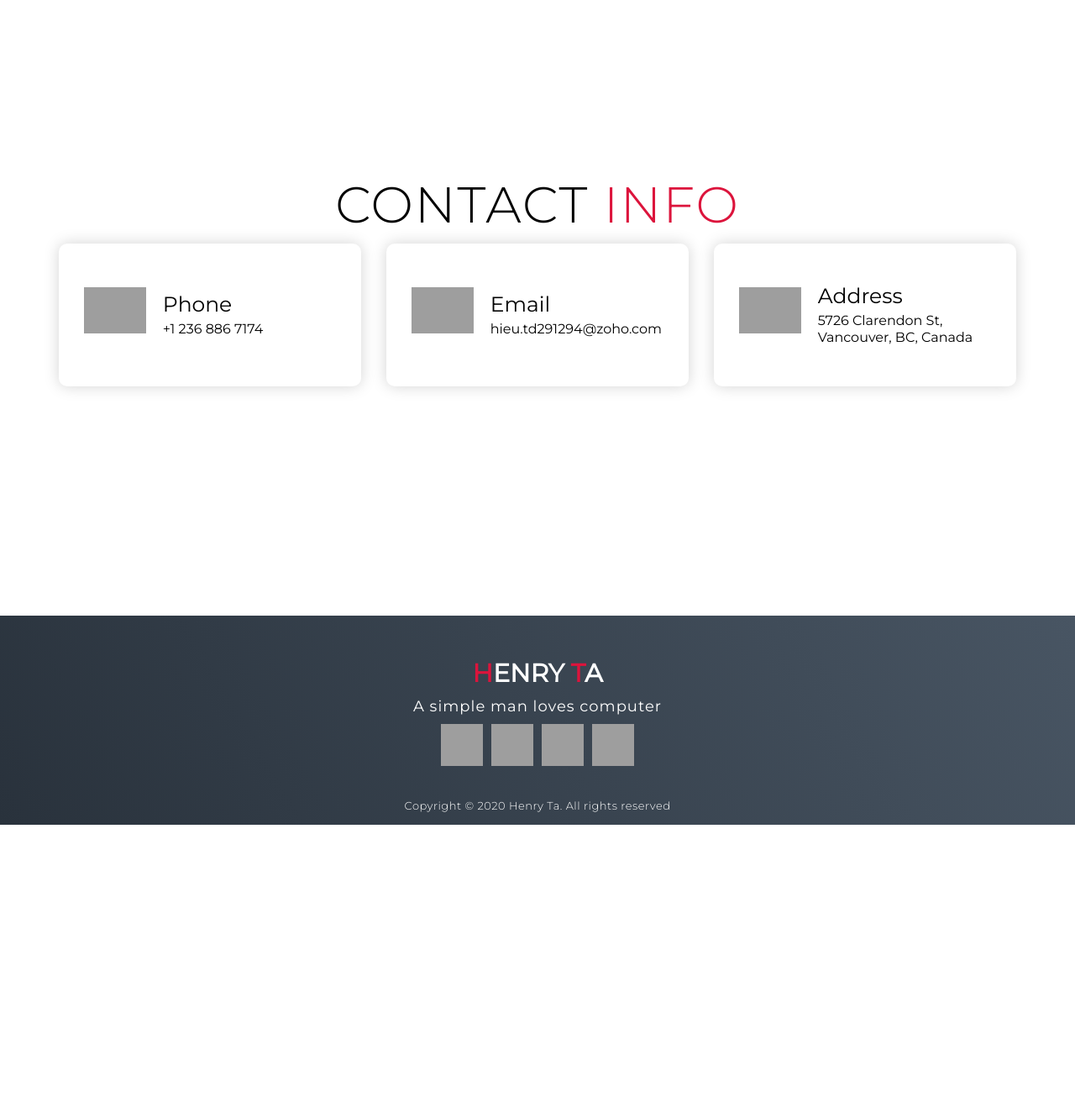
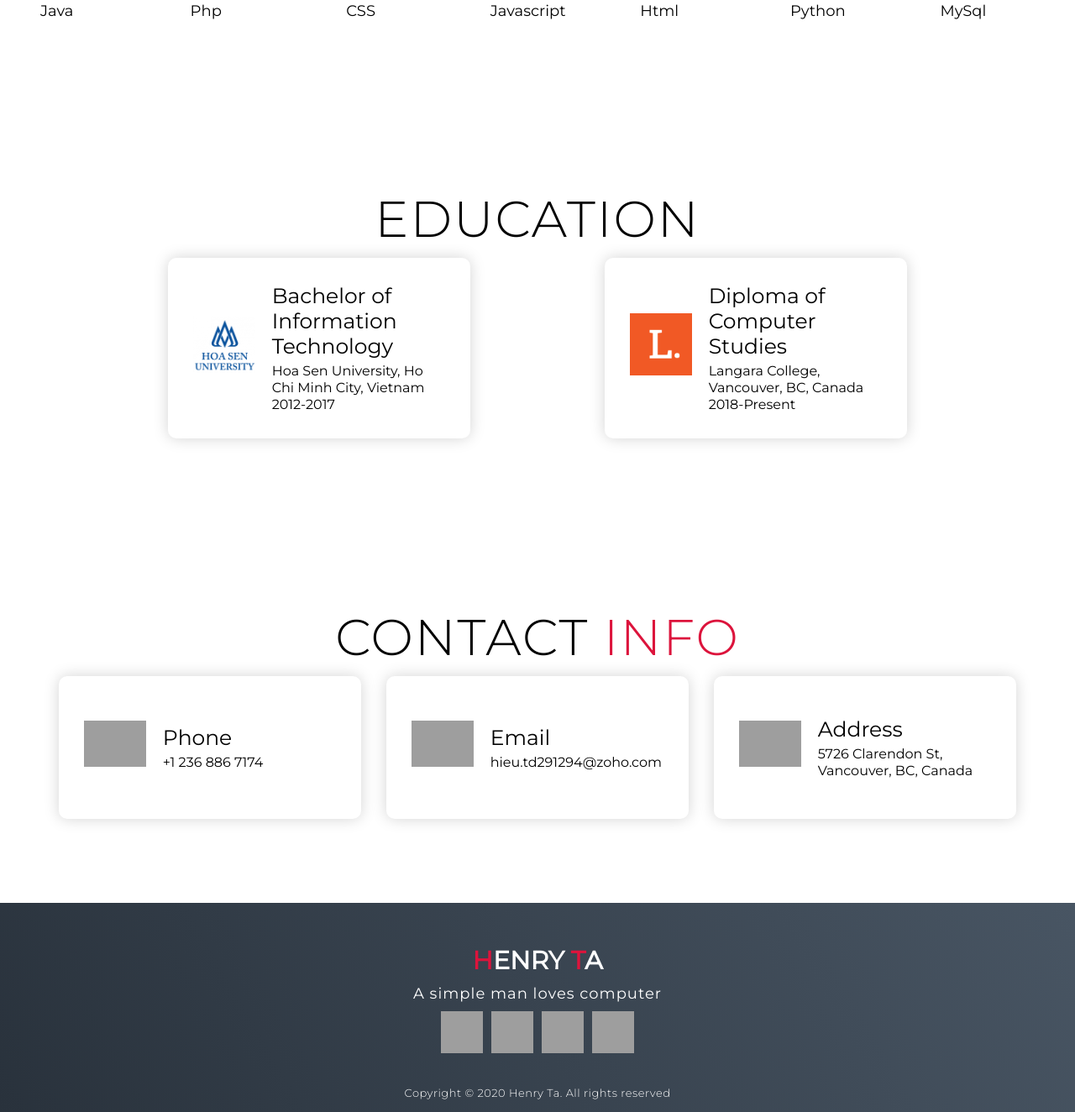
Before and after one commit to Henry-Ta/Portfolio, a PHP site: page / in a window 1280 px wide. Shown: the part 3403-4727 px from the top of the page at 84% size. Before the commit the page ends 4385 px from the top, so only its background shows below. Run offline with PHP 8.4, Linux system fonts and the light colour scheme; some libraries are stand-ins or nearby versions; grey boxes are pictures that could not be loaded.

Commit message:
feat: final release  Changes to be committed: 	#new file:   img/hoa-sen.png 	#new file:   img/hoa-sen_edited.png 	#new file:   img/langara.png 	#renamed:    img/thebook.jpg -> img/thebook.png 	#modified:   index.html 	#modified:   style.css

```diff
--- a/index.html
+++ b/index.html
@@ -93,7 +93,7 @@
                 href=""
                 onclick="window.open('https://the-book-henry.herokuapp.com/')"
               >
-                <img src="./img/thebook.jpg" alt="img" />
+                <img src="./img/thebook.png" alt="img" />
               </a>
             </div>
           </div>
@@ -144,7 +144,9 @@
     </section>
     <!-- End About Section -->
 
-    <section id="contact">
+    <!-- Skills Section -->
+    <section id="skills">
+      <div class="contact container2">
         <h1 class="section-title">Skills</h1>
         <div class="brand-icons">
           <figure>
@@ -200,11 +202,51 @@
             </figcaption>
           </figure>
         </div>
+      </div>
     </section>
+    <!-- End Skills Section -->
+
+    <!-- Education Section -->
+    <section id="education">
+      <div class="contact container2">
+        <div>
+          <h1 class="section-title">Education</h1>
+        </div>
+        <div class="contact-items">
+          <div class="contact-item" style="max-width: 600px">
+            <div class="icon">
+              <a href="" onclick="window.open('https://langara.ca/')">
+                <img src="./img/hoa-sen_edited.png" />
+              </a>
+            </div>
+            <div class="contact-info">
+              <h1>Bachelor of Information Technology</h1>
+              <h2>Hoa Sen University, Ho Chi Minh City, Vietnam</h2>
+              <h2>2012-2017</h2>
+            </div>
+          </div>
+
+          <div class="contact-item" style="max-width: 600px">
+            <div class="icon">
+              <a href="" onclick="window.open('https://langara.ca/')">
+                <img src="./img/langara.png" />
+              </a>
+            </div>
+
+            <div class="contact-info">
+              <h1>Diploma of Computer Studies</h1>
+              <h2>Langara College, Vancouver, BC, Canada</h2>
+              <h2>2018-Present</h2>
+            </div>
+          </div>
+        </div>
+      </div>
+    </section>
+    <!-- End Education Section -->
 
     <!-- Contact Section -->
     <section id="contact">
-      <div class="contact container">
+      <div class="contact container2">
         <div>
           <h1 class="section-title">Contact <span>info</span></h1>
         </div>
@@ -221,9 +263,7 @@
           </div>
           <div class="contact-item">
             <div class="icon">
-              <img
-                src="https://img.icons8.com/bubbles/100/000000/new-post.png"
-              />
+              <img src="https://img.icons8.com/bubbles/100/000000/email.png" />
             </div>
             <div class="contact-info">
               <h1>Email</h1>
--- a/style.css
+++ b/style.css
@@ -14,6 +14,12 @@ a {
 }
 .container {
   min-height: 100vh;
+  width: 100%;
+  display: flex;
+  align-items: center;
+  justify-content: center;
+}
+.container2 {
   width: 100%;
   display: flex;
   align-items: center;
@@ -449,15 +392,21 @@ p {
 }
 /* End About Section */
 
-/* contact Section */
+/*----------------------------------------------------- contact,skills,education Section */
+#skills .contact,
+#education .contact,
 #contact .contact {
   flex-direction: column;
   max-width: 1200px;
   margin: 0 auto;
 }
+#skills .contact-items,
+#education .contact-items,
 #contact .contact-items {
   width: 400px;
 }
+#skills .contact-item,
+#education .contact-item,
 #contact .contact-item {
   width: 80%;
   padding: 20px;
@@ -480,19 +429,27 @@ p {
 
   gap: 50px;
 }
+#skills .contact-item:hover,
+#education .contact-item:hover,
 #contact .contact-item:hover {
   box-shadow: 0px 0px 5px 0 #0000002c;
 }
+#skills .icon,
+#education .icon,
 #contact .icon {
   width: 70px;
   margin: 0 auto;
   margin-bottom: 10px;
 }
+#skills .contact-info h1,
+#education .contact-info h1,
 #contact .contact-info h1 {
   font-size: 2.5rem;
   font-weight: 500;
   margin-bottom: 5px;
 }
+#skills .contact-info h2,
+#education .contact-info h2,
 #contact .contact-info h2 {
   font-size: 1.6rem;
   line-height: 2rem;
@@ -644,6 +601,8 @@ p {
   /* End About */
 
   /* contact  */
+  #skills .contact,
+  #education .contact,
   #contact .contact {
     flex-direction: column;
     padding: 100px 0;
@@ -651,6 +610,8 @@ p {
     justify-content: center;
     min-width: 20vh;
   }
+  #skills .contact-items,
+  #education .contact-items,
   #contact .contact-items {
     width: 100%;
     display: flex;
@@ -658,18 +619,26 @@ p {
     justify-content: space-evenly;
     margin: 0;
   }
+  #skills .contact-item,
+  #education .contact-item,
   #contact .contact-item {
     width: 30%;
     margin: 0;
     flex-direction: row;
   }
+  #skills .contact-item .icon,
+  #education .contact-item .icon,
   #contact .contact-item .icon {
     height: 100px;
     width: 100px;
   }
+  #skills .contact-item .icon img,
+  #education .contact-item .icon img,
   #contact .contact-item .icon img {
     object-fit: contain;
   }
+  #skills .contact-item .contact-info,
+  #education .contact-item .contact-info,
   #contact .contact-item .contact-info {
     width: 100%;
     text-align: left;
```
Also changed, not shown: other parts of style.css (+7 -70 lines), img/hoa-sen.png (added), img/hoa-sen_edited.png (added), img/langara.png (added), img/thebook.png (renamed from img/thebook.jpg). Lines whose indentation alone changed are shown as unchanged.
